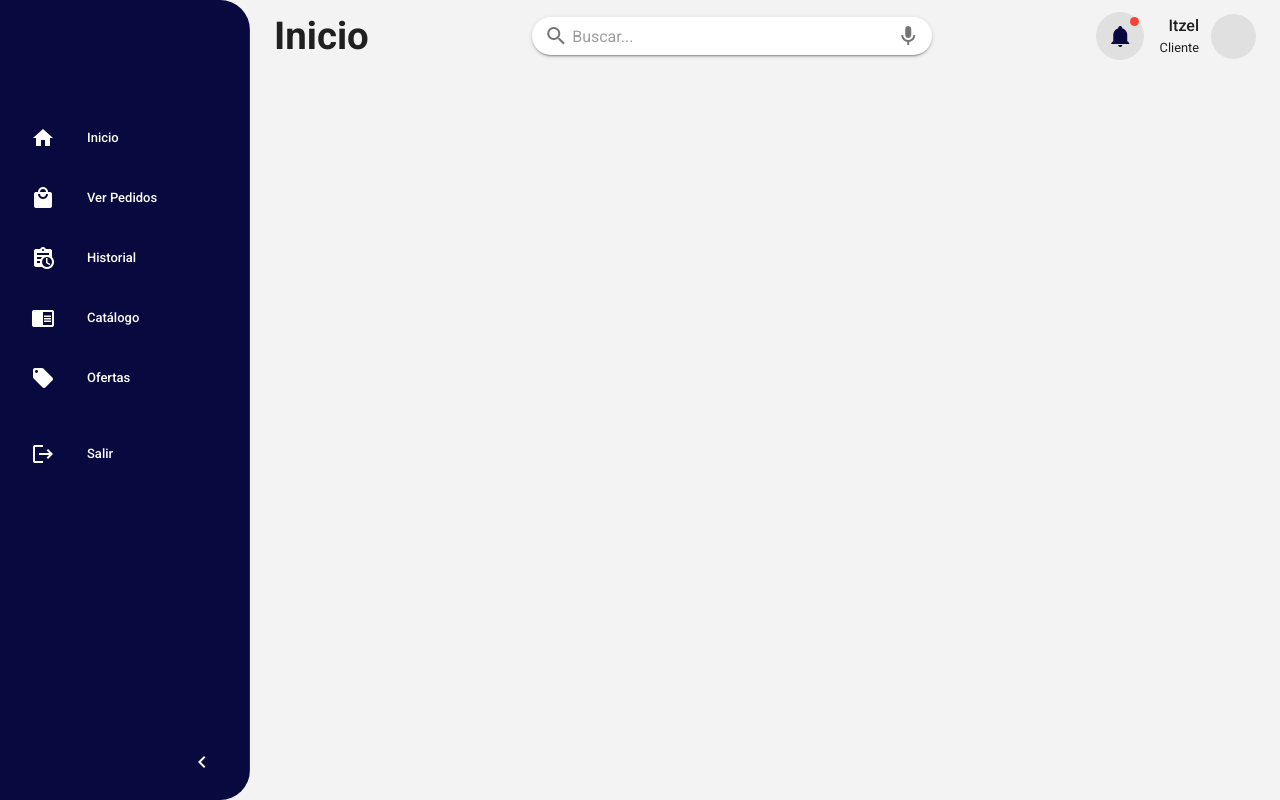
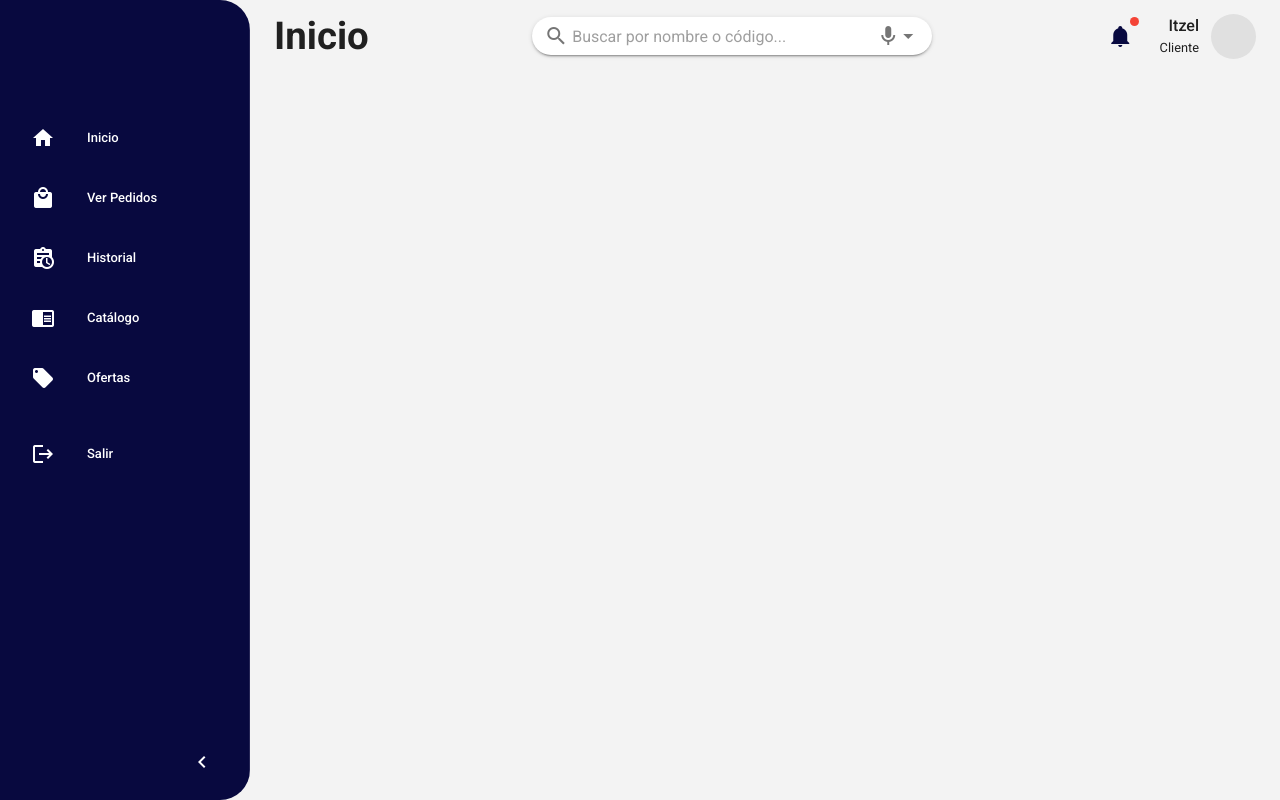
Before and after one commit to itzelHuertaB01/Grupo_Forpa, a Nuxt app: page /historial-pre in a window 1280 px wide. Built offline with nearby package versions, Linux system fonts and the light colour scheme.

Commit message:
Implementation of history in search bar

```diff
--- a/components/Navbar.vue
+++ b/components/Navbar.vue
@@ -8,17 +8,29 @@
           <h1 class="font-weight-bold">{{ currentTitle }}</h1>
         </v-col>
 
-          <!-- Buscador -->
+        <!-- Buscador con Micrófono alineado correctamente -->
         <v-col class="d-flex justify-center flex-grow-1 px-2">
-            <v-text-field
-              placeholder="Buscar..."
+          <div class="search-container">
+            <v-autocomplete
+              v-model="searchQuery"
+              :items="searchResults"
+              item-text="name"
+              item-value="code"
+              placeholder="Buscar por nombre o código..."
               prepend-inner-icon="mdi-magnify"
-              append-icon="mdi-microphone"
               solo
               dense
               hide-details
               class="custom-search rounded"
-            ></v-text-field>
+              @update:search-input="handleSearch"
+              @change="saveToHistory"
+            ></v-autocomplete>
+
+            <!-- Botón del Micrófono correctamente alineado -->
+            <v-btn icon class="microphone-btn" @click="startVoiceRecognition">
+              <v-icon>mdi-microphone</v-icon>
+            </v-btn>
+          </div>
         </v-col>
 
         <!-- Notificación y Perfil -->
@@ -46,6 +58,20 @@
 <script>
 export default {
   name: "Navbar",
+  data() {
+    return {
+      searchQuery: "",
+      searchResults: [],
+      searchHistory: JSON.parse(localStorage.getItem("searchHistory")) || [], // Historial de búsqueda
+      products: [
+        { name: "Cinta de aislar de 18 m x 19 mm, negra, Truper", code: "12500 M-33" },
+        { name: "Cinta masking tape de 1\" x 50 m, Truper", code: "12591 MSK-1" },
+        { name: "Cinta masking tape de 2\" x 50 m, Truper", code: "12593 MSK-2" },
+        { name: "Cinta masking tape de 3/4\" x 50 m, Truper", code: "12590 MSK-3/4" },
+        { name: "Cinta de empaque 48 mm x 150 m transparente, Truper", code: "12557 CTR-150" }
+      ]
+    };
+  },
   computed: {
     currentTitle() {
       const titles = {
@@ -57,6 +83,62 @@
       };
       return titles[this.$route.path] || "Inicio";
     }
+  },
+  methods: {
+    handleSearch(query) {
+      if (!query || query.trim() === "") {
+        this.searchResults = [...this.searchHistory]; // Mostrar historial si está vacío
+        return;
+      }
+
+      const queryLower = query.toLowerCase();
+
+      this.searchResults = this.products
+        .filter(product =>
+          product.name.toLowerCase().includes(queryLower) ||
+          product.code.toLowerCase().includes(queryLower)
+        )
+        .map(product => ({
+          name: `${product.name} (${product.code})`,
+          value: product.code
+        }));
+    },
+    saveToHistory() {
+      if (this.searchQuery && !this.searchHistory.includes(this.searchQuery)) {
+        this.searchHistory.unshift(this.searchQuery);
+        if (this.searchHistory.length > 10) this.searchHistory.pop(); // Máximo 10 elementos
+        localStorage.setItem("searchHistory", JSON.stringify(this.searchHistory));
+      }
+    },
+    startVoiceRecognition() {
+      if (!window.SpeechRecognition && !window.webkitSpeechRecognition) {
+        alert("Tu navegador no soporta el reconocimiento de voz.");
+        return;
+      }
+
+      const recognition = new (window.SpeechRecognition || window.webkitSpeechRecognition)();
+      recognition.lang = "es-ES"; // Configurar idioma en español
+
+      recognition.onstart = () => {
+        console.log("🎤 Escuchando...");
+      };
+
+      recognition.onresult = (event) => {
+        const transcript = event.results[0][0].transcript;
+        this.searchQuery = transcript; // Asignar el texto dictado al input
+        this.handleSearch(transcript); // Realizar la búsqueda automática
+      };
+
+      recognition.onerror = (event) => {
+        console.error("Error en el reconocimiento de voz: ", event.error);
+      };
+
+      recognition.onend = () => {
+        console.log("🎤 Finalizando grabación...");
+      };
+
+      recognition.start();
+    }
   }
 };
 </script>
@@ -67,21 +149,25 @@
   border-bottom: none !important;
 }
 
+.search-container {
+  display: flex;
+  align-items: center;
+  position: relative;
+  width: 100%;
+  max-width: 400px;
+}
+
 .custom-search {
-    max-width: 400px;
-    text-align: center;
+  flex-grow: 1;
   border-radius: 24px !important;
 }
 
-  .custom-notification {
-    display: flex;
-    align-items: center;
-    justify-content: center;
-    background: #E0E0E0;
-    border-radius: 50%;
-  }
-
-  .w-100 {
-    width: 100%;
+.microphone-btn {
+  position: absolute;
+  right: 20px;
+  top: 50%;
+  transform: translateY(-50%);
+  background: none !important;
+  color: #000;
 }
 </style>
```
Lines whose indentation alone changed are shown as unchanged.
